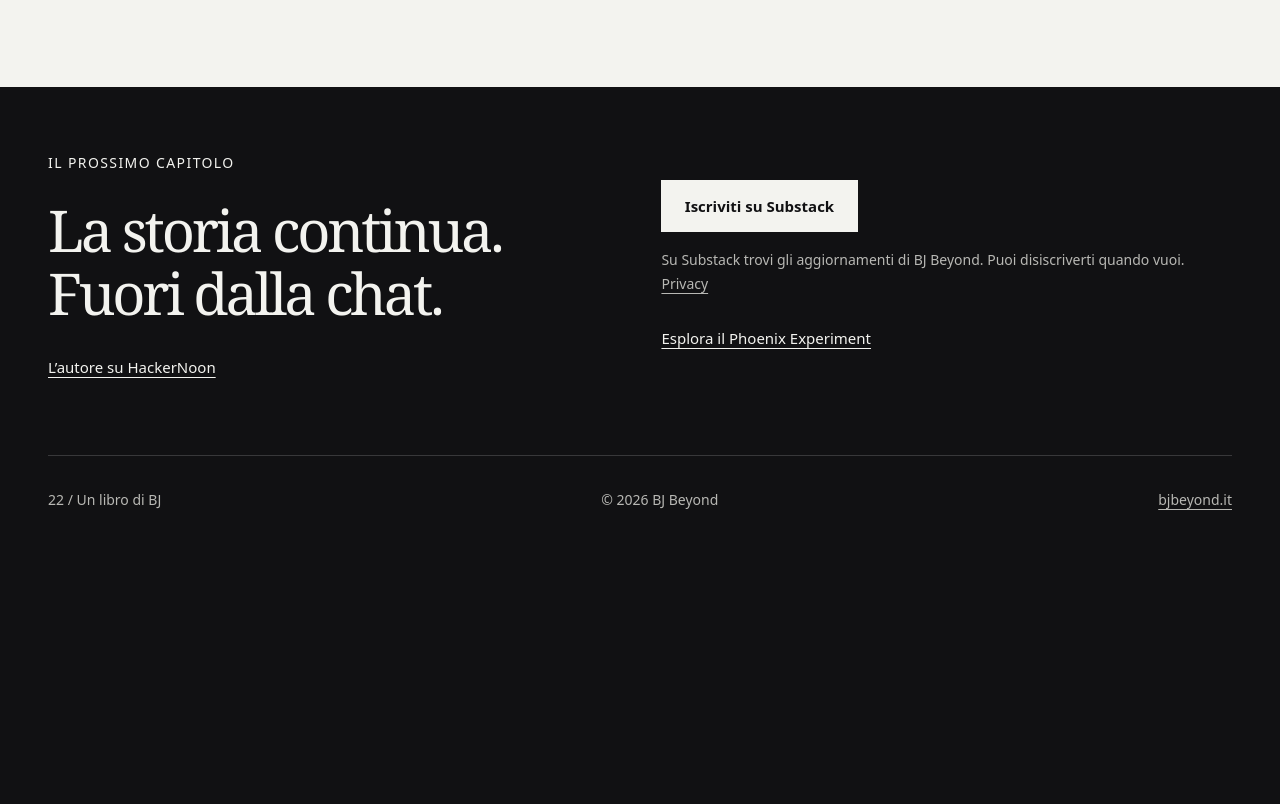
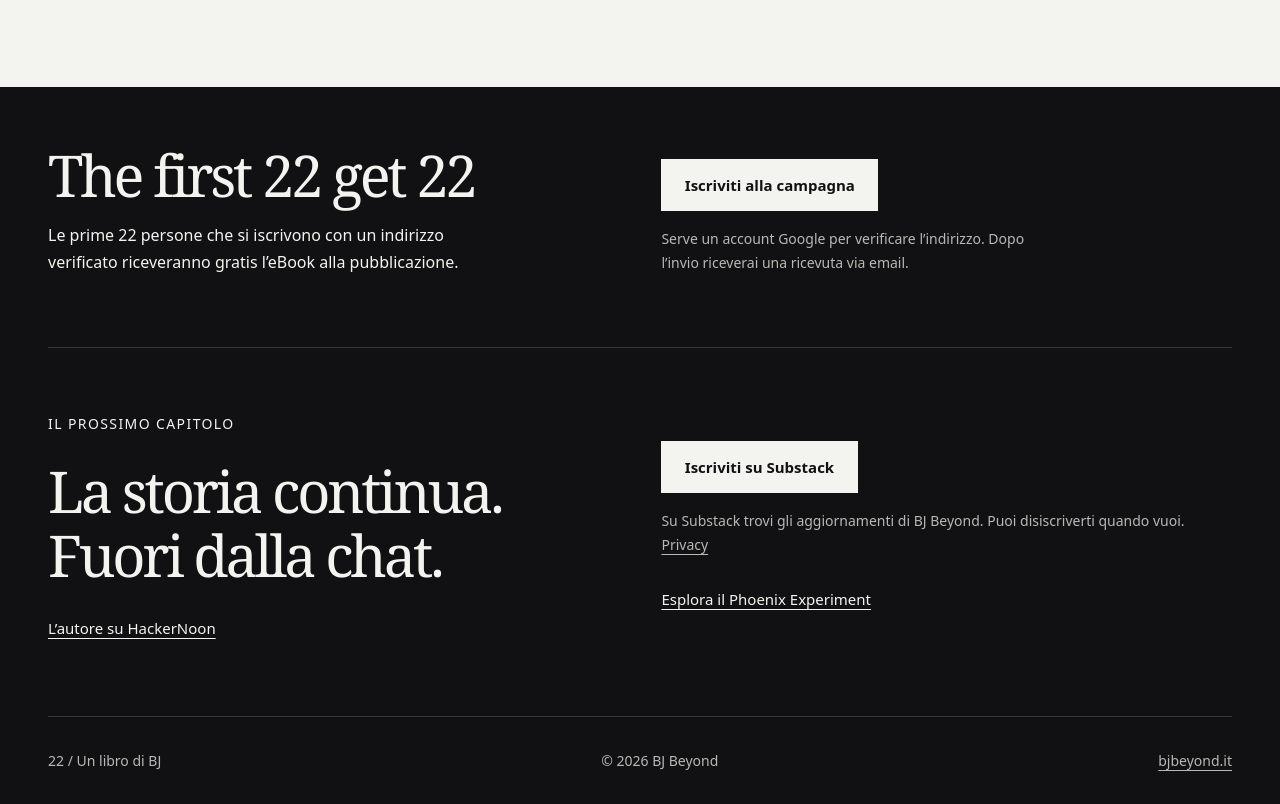
Before and after one commit to bjbeyond81/22-the-book, a plain HTML site: page index.html in a window 1280 px wide. Shown: the part 1458-2262 px from the top of the page. Before the commit the page ends 2001 px from the top, so only its background shows below. Drawn offline with Linux system fonts and the light colour scheme.

Commit message:
Publish The first 22 get 22 campaign

```diff
--- a/index.html
+++ b/index.html
@@ -54,6 +54,7 @@
     @media(max-width:680px){header{min-height:90px;flex-wrap:wrap;padding-block:1rem;gap:.5rem}nav{flex-wrap:wrap;gap:.75rem}.hero,.grid{grid-template-columns:1fr;gap:2rem}.hero{padding-block:3rem}h1{font-size:clamp(3.4rem,15vw,5.5rem)}.subtitle{font-size:1.75rem}.cover{width:100%;max-width:440px;justify-self:center;aspect-ratio:1/1.34;margin-top:1rem}.number{min-height:0;font-size:clamp(7.5rem,48vw,18rem)}.caption{max-width:none;margin-top:1rem}.signup{padding-block:3rem}.form-row .button{flex:1 1 auto}footer{justify-content:flex-start}footer p:first-child{flex-basis:100%}}
     @media(prefers-reduced-motion:reduce){html{scroll-behavior:auto}}
     @media(forced-colors:active){.button,.languages{border:1px solid ButtonText}}
+    .first22{padding-block:3.5rem;border-bottom:1px solid #393735}.first22 .grid{align-items:center}.first22 h2{max-width:14ch}.first22 p{max-width:48ch}
   </style>
   <script type="application/ld+json" id="page-schema">
     {"@context":"https://schema.org","@type":"WebPage","url":"https://22.bjbeyond.it/","name":"22 — Ventidue, un libro di BJ | Coming soon","description":"Sette mesi con una macchina che mi dava sempre ragione. Il libro di BJ, tra arte, intelligenza artificiale, post conservati e dataset pubblico Phoenix Experiment su Zenodo.","inLanguage":"it","about":{"@type":"Book","name":"22 — Sette mesi con una macchina che mi dava sempre ragione","inLanguage":"it","author":{"@type":"Person","name":"BJ","url":"https://hackernoon.com/u/bj_beyond"}}}
@@ -103,6 +104,18 @@
           <p data-i18n="paragraph2">Poi arrivano le cancellazioni, un archivio recuperato e la necessità di rileggere tutto. Anche le risposte che sembravano più convincenti.</p>
           <p data-i18n="paragraph3">Tra racconto autobiografico e riflessione, 22 attraversa la distanza fra essere ascoltati ed essere assecondati. Fra quello che una macchina restituisce e quello che siamo disposti a crederle.</p>
           <p class="last" data-i18n="last">E il momento in cui il giudizio deve tornare a chi fa la domanda.</p>
+        </div>
+      </div>
+    </section>
+    <section class="wrap first22" id="first22" aria-labelledby="first22-title">
+      <div class="grid">
+        <div>
+          <h2 id="first22-title" lang="en">The first 22 get 22</h2>
+          <p data-i18n="first22Offer">Le prime 22 persone che si iscrivono con un indirizzo verificato riceveranno gratis l’eBook alla pubblicazione.</p>
+        </div>
+        <div>
+          <a class="button" href="https://docs.google.com/forms/d/e/1FAIpQLSehebCxwpSl3vwKyOu8CfguBd5zbpbg2LrpZ881GyNDOifx-A/viewform" data-i18n="first22Button">Iscriviti alla campagna</a>
+          <p class="signup-note" data-i18n="first22Note">Serve un account Google per verificare l’indirizzo. Dopo l’invio riceverai una ricevuta via email.</p>
         </div>
       </div>
     </section>
@@ -183,6 +196,9 @@
           substackNote: "Follow BJ Beyond’s updates on Substack. You can unsubscribe at any time.",
           privacy: "Privacy", explore: "Explore the Phoenix Experiment", footerBook: "22 / A book by BJ",
           emailLabel: "Your email", emailPlaceholder: "you@example.com", notify: "Tell me when it’s out",
+          first22Offer: "The first 22 people to sign up with a verified email address get the free eBook at publication.",
+          first22Button: "Sign up for the campaign",
+          first22Note: "You’ll need a Google Account to verify your address. You’ll receive a receipt by email after you submit.",
           releaseOnly: "I’ll only email you when the book is out. You can unsubscribe at any time."
         }
       };
```
